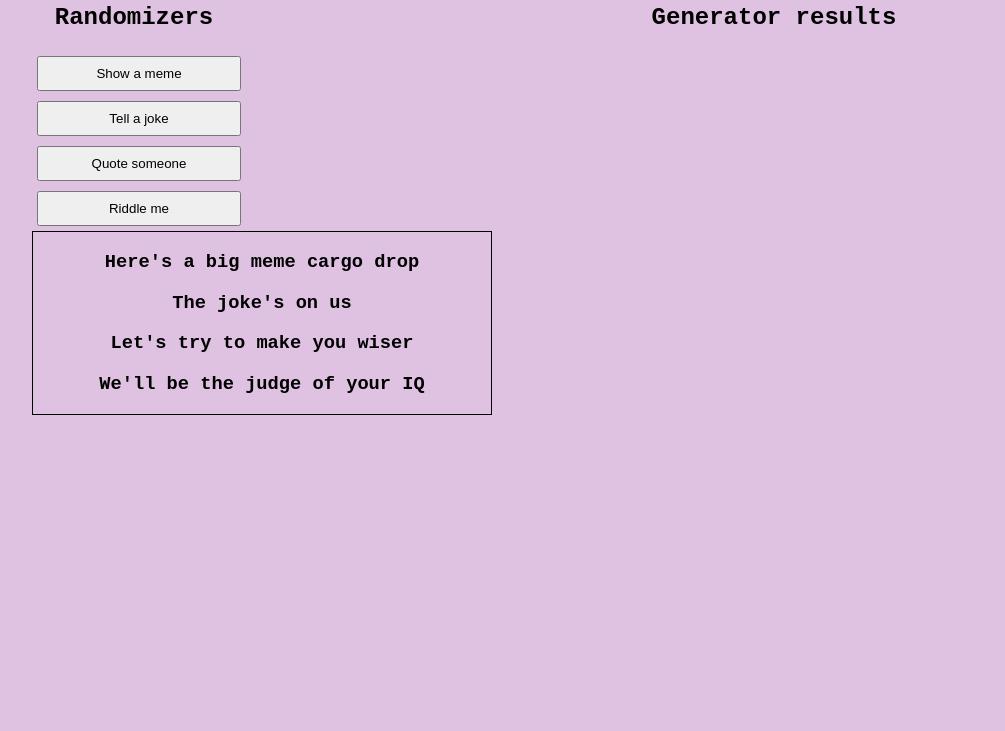
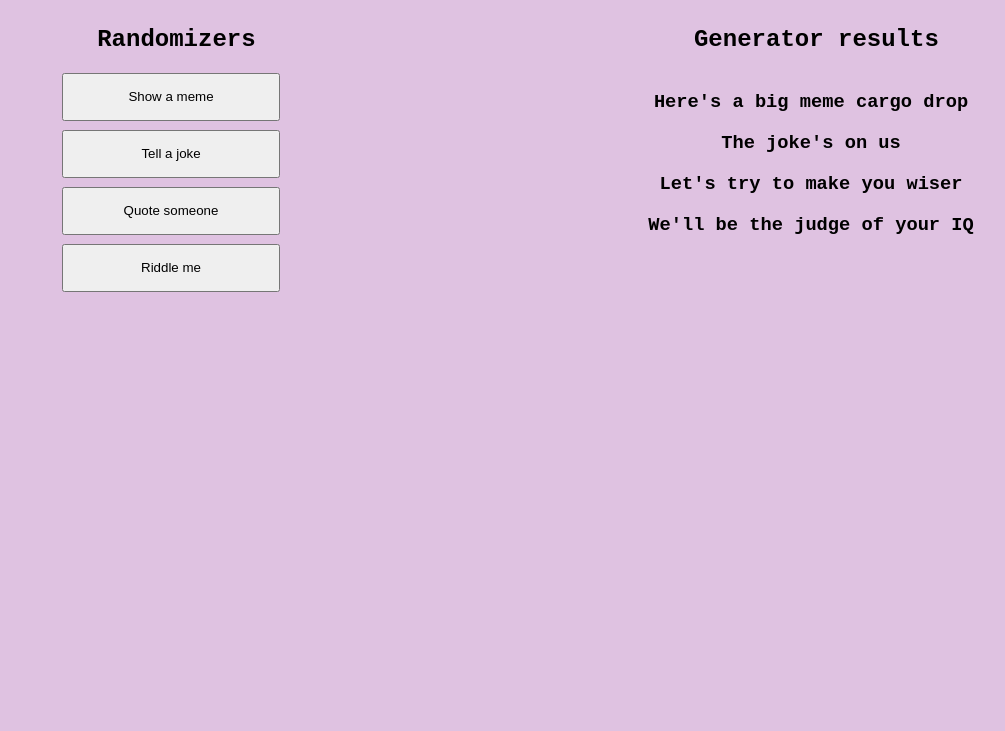
Before and after one commit to HReborn/Fun-Generator-Page, a plain HTML site: page index.html in a window 1280 px wide. Shown: the part 74-805 px from the top of the page, without its empty margins (122-1127 px from the left). Drawn offline with Linux system fonts and the light colour scheme; no server answers.

Commit message:
Update stylesheet.css

```diff
--- a/stylesheet.css
+++ b/stylesheet.css
@@ -14,6 +14,7 @@ h1 {
   font-weight: 900;
   text-shadow: 3px 3px 1px white;
 }
+/*
 #title {
   display: block;
 
@@ -66,5 +67,42 @@ button {
   right: 20%;
   left: 20%;
   width: 60%;
-  border: 1px solid black;
 }
+*/
+#page {
+  display: flex;
+  flex-direction: column;
+}
+#sub-titles {
+  display: flex;
+  justify-content: space-around;
+}
+#content {
+  display: flex;
+  justify-content: space-around;
+}
+#buttons {
+  display: flex;
+}
+#button-list {
+  display: flex;
+  flex-direction: column;
+
+}
+#output-text {
+  display: flex;
+  flex-direction: row;
+}
+#output-text-list {
+  text-align: center;
+}
+button {
+  height: 6vh;
+  width: 17vw;
+  margin-bottom: 9px;
+}
+.output-result {
+  text-align: center;
+  margin-left: 5px;
+  margin-right: 5px;
+}
```
